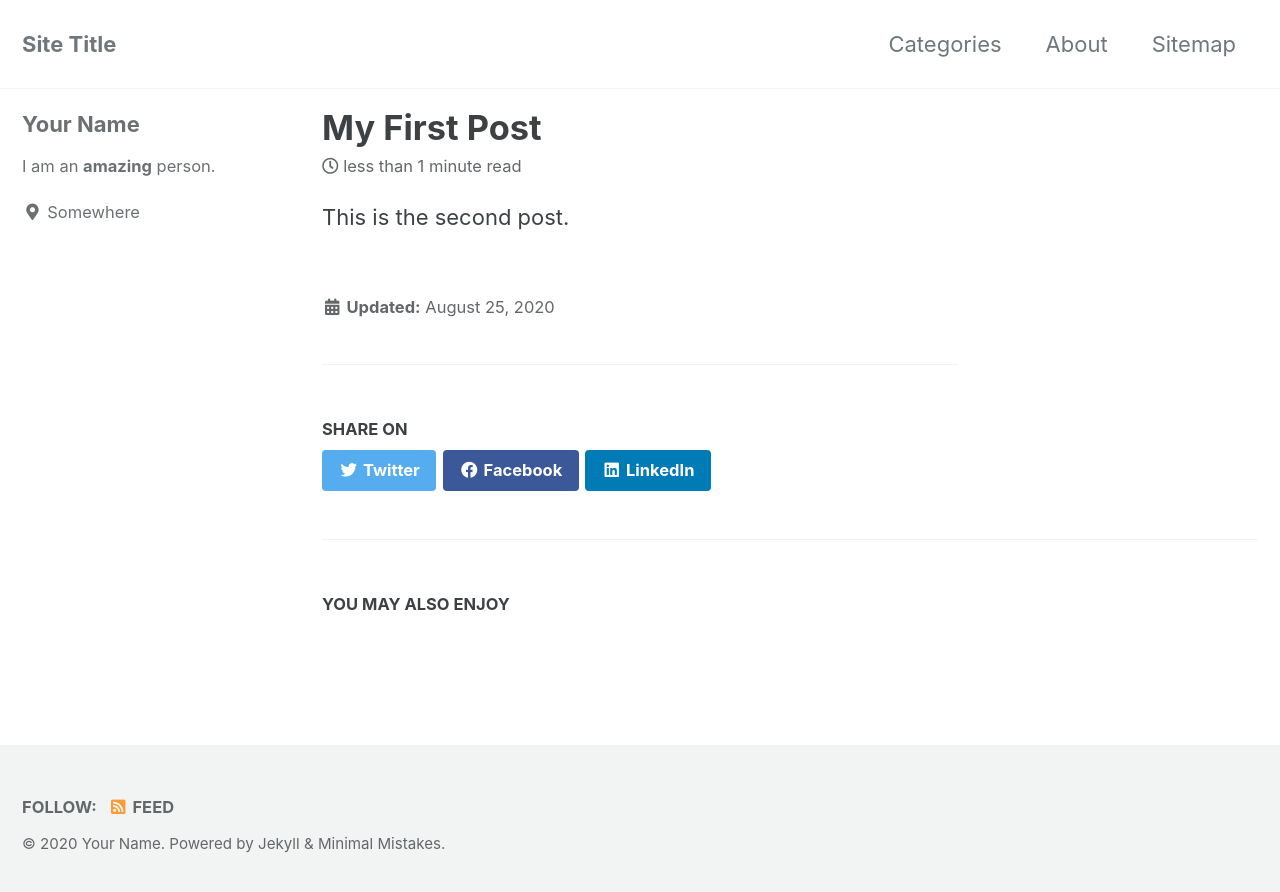
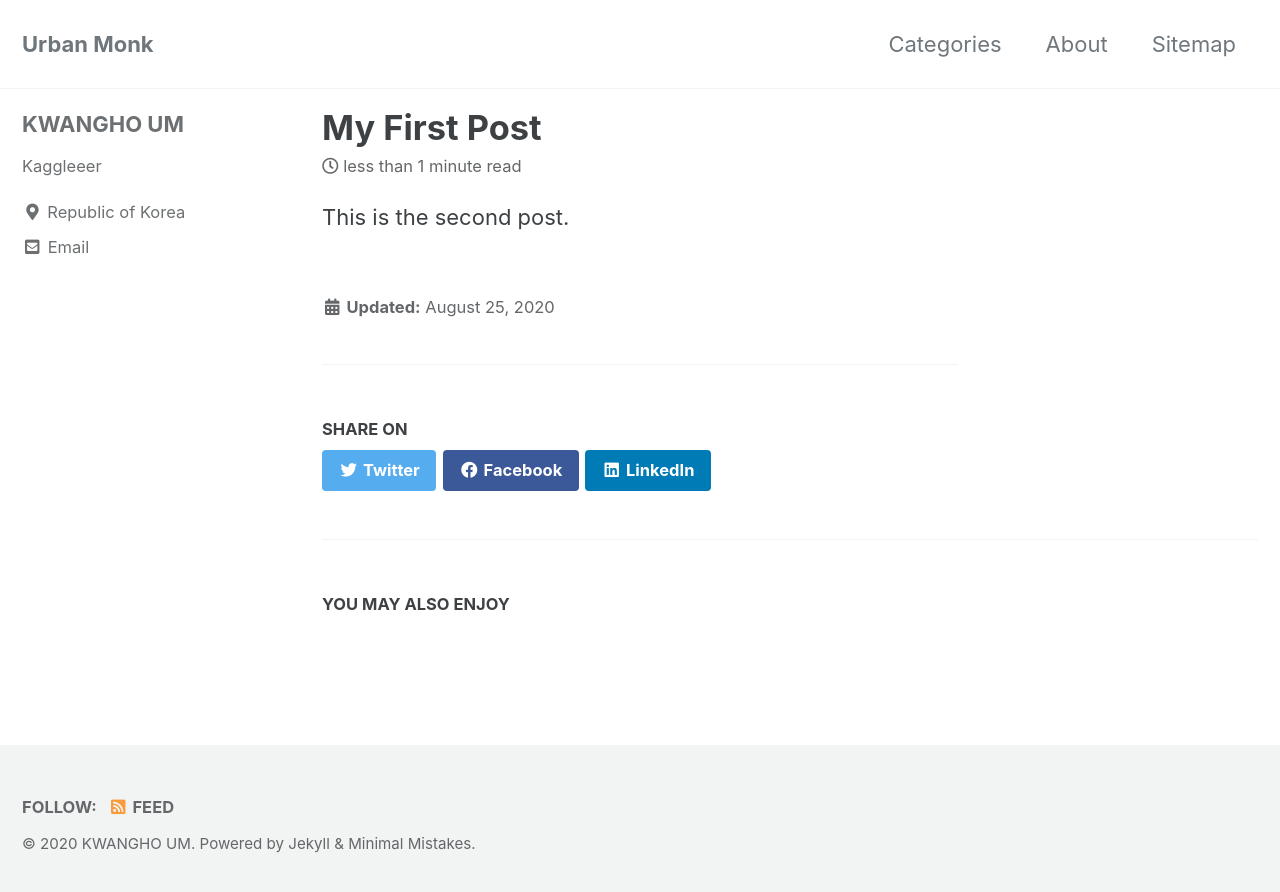
Before and after one commit to kwanghoum/kwanghoum.github.com, a Jekyll site: the page built from _posts/2020-08-25-my-seceond-post.md, in a window 1280 px wide. Shown: the top 892 px of the page. Built offline with Jekyll 4.4.1, drawn with Linux system fonts in a browser that asks for light colours; cached includes are drawn as plain includes.

Commit message:
Update _config.yml

```diff
--- a/_config.yml
+++ b/_config.yml
@@ -16,10 +16,10 @@ minimal_mistakes_skin    : "default" # "air", "aqua", "contrast", "dark", "dirt"
 
 # Site Settings
 locale                   : "en-US"
-title                    : "Site Title"
+title                    : "Urban Monk"
 title_separator          : "-"
 subtitle                 : # site tagline that appears below site title in masthead
-name                     : "Your Name"
+name                     : "KWANGHO UM"
 description              : "An amazing website."
 url                      : # the base hostname & protocol for your site e.g. "https://mmistakes.github.io"
 baseurl                  : # the subpath of your site, e.g. "/blog"
@@ -93,11 +93,11 @@ analytics:
 
 # Site Author
 author:
-  name             : "Your Name"
+  name             : "KWANGHO UM"
   avatar           : # path of avatar image, e.g. "/assets/images/bio-photo.jpg"
-  bio              : "I am an **amazing** person."
-  location         : "Somewhere"
-  email            :
+  bio              : "Kaggleeer"
+  location         : "Republic of Korea"
+  email            : "kwanghoum@gmail.com"
   links:
     - label: "Email"
       icon: "fas fa-fw fa-envelope-square"
```
